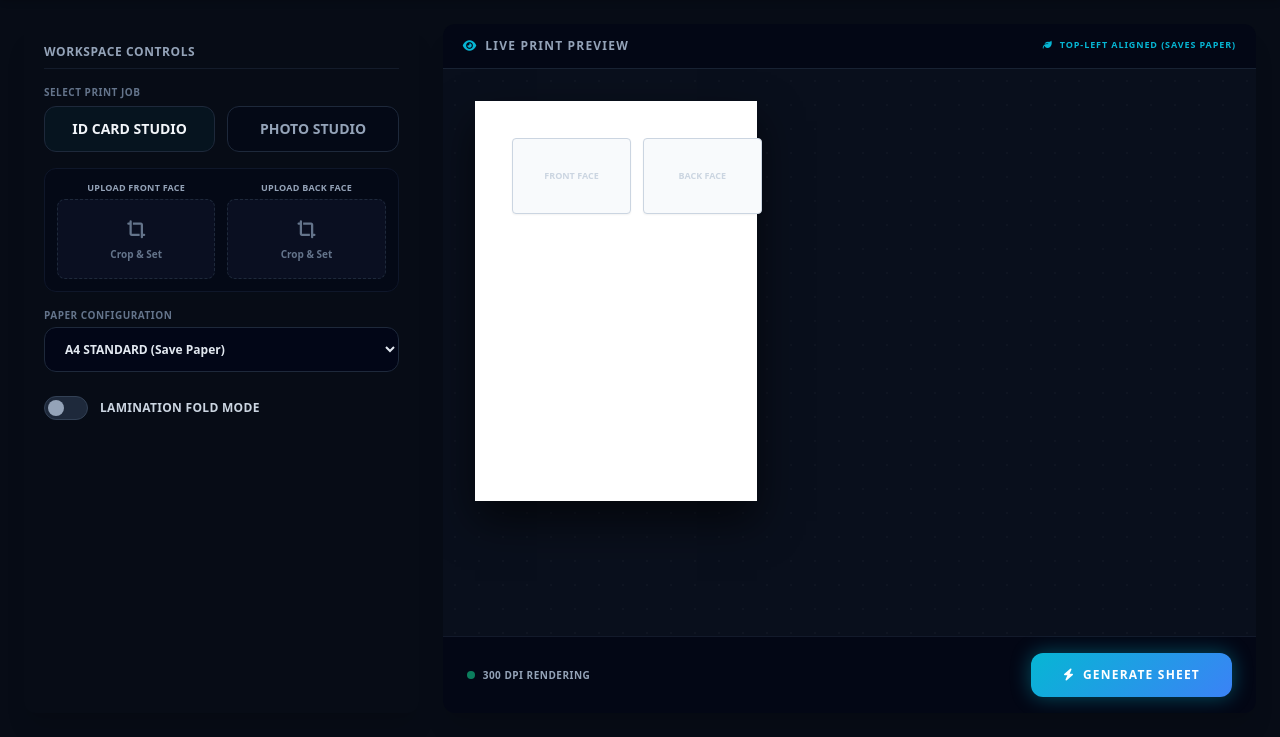
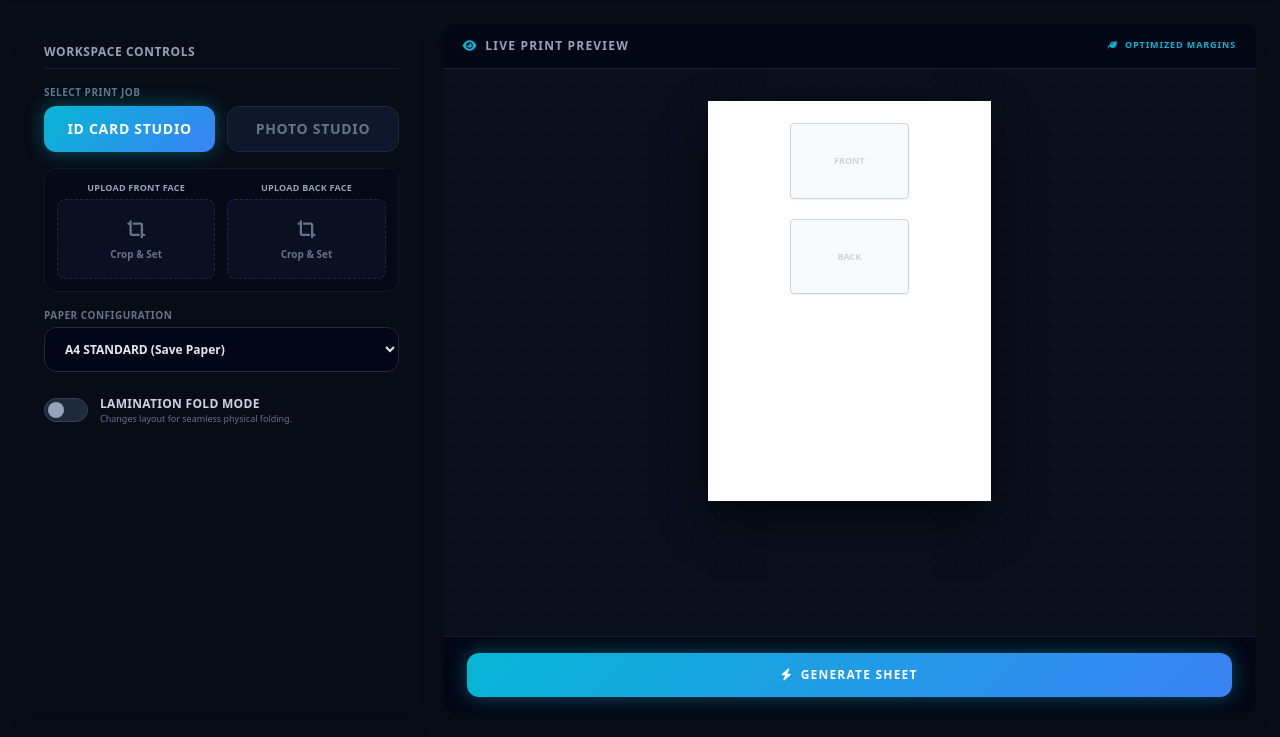
Before and after one commit to prafullt1506-cell/smart-pdf-web, a Flask app: page /print-studio in a window 1280 px wide. Shown: the part 63-800 px from the top of the page. Run offline with Flask 3, Linux system fonts and the light colour scheme; some libraries are stand-ins or nearby versions.

Commit message:
Update print_studio.html

```diff
--- a/templates/print_studio.html
+++ b/templates/print_studio.html
@@ -13,14 +13,7 @@
     <script>
         tailwind.config = {
             theme: {
-                extend: {
-                    colors: {
-                        studioDark: '#0b1324',
-                        studioCard: '#111c30',
-                        studioBorder: '#1e2d4a',
-                        studioCyan: '#06b6d4'
-                    }
-                }
+                extend: { colors: { studioDark: '#0b1324', studioCard: '#111c30', studioBorder: '#1e2d4a', studioCyan: '#06b6d4' } }
             }
         }
     </script>
@@ -29,17 +22,16 @@
         .studio-panel { background-color: var(--tw-colors-studioCard); border: 1px solid var(--tw-colors-studioBorder); }
         .cyan-glow-btn {
             background: linear-gradient(135deg, #06b6d4 0%, #3b82f6 100%);
-            box-shadow: 0 0 20px rgba(6, 182, 212, 0.4); transition: all 0.3s ease;
+            box-shadow: 0 0 20px rgba(6, 182, 212, 0.4); transition: all 0.3s ease; color: white; border: none;
         }
         .cyan-glow-btn:hover { box-shadow: 0 0 30px rgba(6, 182, 212, 0.7); transform: translateY(-1px); }
-        .active-tab { border: 2px solid #06b6d4; background-color: rgba(6, 182, 212, 0.05); }
+        .inactive-tab { background-color: #0f172a; color: #64748b; border: 1px solid #1e293b; transition: all 0.3s ease; }
+        .inactive-tab:hover { background-color: #1e293b; color: #94a3b8; }
 
-        /* Canvas sheet styling */
         #paperPreview { background-color: white; box-shadow: 0 20px 40px rgba(0,0,0,0.6); transition: all 0.3s ease; position: relative; }
         .card-face-preview { background: #f8fafc; border: 1px solid #cbd5e1; border-radius: 4px; display: flex; align-items: center; justify-content: center; overflow: hidden; }
         .card-face-preview img { width: 100%; height: 100%; object-fit: cover; }
 
-        /* Cropper Customization */
         .cropper-modal { background-color: rgba(0,0,0,0.85); }
         .cropper-view-box { outline: 2px solid #06b6d4; }
     </style>
@@ -63,11 +55,11 @@
                 <div>
                     <label class="text-[10px] font-bold text-slate-500 uppercase block mb-1.5 tracking-wider">Select Print Job</label>
                     <div class="grid grid-cols-2 gap-3">
-                        <button type="button" id="jobIdCard" onclick="setJobType('id_card')" class="active-tab py-3 px-3 rounded-xl flex flex-col items-center justify-center text-center border border-slate-800 transition-all group">
-                            <span class="text-sm font-black text-slate-100 group-hover:text-cyan-400">ID CARD STUDIO</span>
+                        <button type="button" id="jobIdCard" onclick="setJobType('id_card')" class="cyan-glow-btn py-3 px-3 rounded-xl flex flex-col items-center justify-center text-center group">
+                            <span class="text-sm font-black tracking-wider">ID CARD STUDIO</span>
                         </button>
-                        <button type="button" id="jobPassport" onclick="setJobType('passport')" class="py-3 px-3 rounded-xl flex flex-col items-center justify-center text-center border border-slate-800 transition-all group bg-slate-950/40">
-                            <span class="text-sm font-black text-slate-400 group-hover:text-cyan-400">PHOTO STUDIO</span>
+                        <button type="button" id="jobPassport" onclick="setJobType('passport')" class="inactive-tab py-3 px-3 rounded-xl flex flex-col items-center justify-center text-center group">
+                            <span class="text-sm font-black tracking-wider">PHOTO STUDIO</span>
                         </button>
                     </div>
                 </div>
@@ -142,6 +134,7 @@
                         </div>
                         <div class="flex flex-col">
                             <span class="text-xs font-black text-slate-300 uppercase tracking-wide">Lamination Fold Mode</span>
+                            <span class="text-[9px] text-slate-500 font-medium">Changes layout for seamless physical folding.</span>
                         </div>
                     </label>
                 </div>
@@ -152,19 +145,16 @@
             <div class="studio-panel rounded-xl shadow-xl h-full flex flex-col overflow-hidden">
                 <div class="bg-slate-950/60 border-b border-slate-800/80 px-5 py-3.5 flex justify-between">
                     <h2 class="text-xs font-black tracking-widest text-slate-400 uppercase"><i class="fa-solid fa-eye text-cyan-500 mr-2"></i>Live Print Preview</h2>
-                    <span class="text-[9px] text-cyan-500 font-bold tracking-widest"><i class="fa-solid fa-leaf mr-1"></i> TOP-LEFT ALIGNED (SAVES PAPER)</span>
+                    <span class="text-[9px] text-cyan-500 font-bold tracking-widest"><i class="fa-solid fa-leaf mr-1"></i> OPTIMIZED MARGINS</span>
                 </div>
 
-                <div class="flex-grow bg-[#090f1c] p-8 flex items-start justify-start overflow-auto relative min-h-[480px]">
+                <div class="flex-grow bg-[#090f1c] p-8 flex items-start justify-center overflow-auto relative min-h-[480px]">
                     <div class="absolute inset-0 opacity-[0.03]" style="background-image: radial-gradient(#cbd5e1 1.5px, transparent 1.5px); background-size: 24px 24px;"></div>
-                    <div id="paperPreview" class="flex shadow-2xl transition-all duration-300 mx-auto lg:mx-0"></div>
+                    <div id="paperPreview" class="flex shadow-2xl transition-all duration-300 mx-auto"></div>
                 </div>
 
-                <div class="bg-slate-950/60 border-t border-slate-800/60 px-6 py-4 flex flex-col sm:flex-row justify-between items-center gap-4">
-                    <div class="flex items-center gap-2 text-[10px] font-bold tracking-wider text-slate-400 uppercase">
-                        <span class="w-2 h-2 rounded-full bg-emerald-500 animate-pulse"></span> 300 DPI Rendering
-                    </div>
-                    <button type="button" id="generateBtn" onclick="executePrintJob()" class="cyan-glow-btn text-white font-black text-xs uppercase tracking-widest px-8 py-3.5 rounded-xl flex items-center gap-2">
+                <div class="bg-slate-950/60 border-t border-slate-800/60 px-6 py-4 flex justify-between items-center">
+                    <button type="button" id="generateBtn" onclick="executePrintJob()" class="cyan-glow-btn text-white font-black text-xs uppercase tracking-widest px-8 py-3.5 rounded-xl flex items-center gap-2 w-full justify-center">
                         <i class="fa-solid fa-bolt"></i> Generate Sheet
                     </button>
                 </div>
@@ -174,8 +164,8 @@
         <div id="cropModal" class="fixed inset-0 bg-slate-950/90 backdrop-blur-sm z-[100] hidden flex-col items-center justify-center p-4 opacity-0 transition-opacity duration-300">
             <div class="bg-slate-900 border border-slate-700 rounded-2xl shadow-2xl w-full max-w-3xl overflow-hidden flex flex-col">
                 <div class="px-6 py-4 border-b border-slate-800 flex justify-between items-center bg-slate-950">
-                    <h3 class="text-sm font-black uppercase tracking-widest text-slate-200"><i class="fa-solid fa-crop-simple text-cyan-500 mr-2"></i> Pro Image Adjustment</h3>
-                    <button onclick="closeCropModal()" class="text-slate-500 hover:text-rose-500 transition-colors"><i class="fa-solid fa-xmark text-xl"></i></button>
+                    <h3 class="text-sm font-black uppercase tracking-widest text-slate-200"><i class="fa-solid fa-crop-simple text-cyan-500 mr-2"></i> Adjust Image</h3>
+                    <button onclick="closeCropModal()" class="text-slate-500 hover:text-rose-500"><i class="fa-solid fa-xmark text-xl"></i></button>
                 </div>
                 <div class="p-6 bg-[#090f1c] flex justify-center items-center h-[50vh]">
                     <div class="w-full h-full flex justify-center items-center">
@@ -193,17 +183,12 @@
                 </div>
             </div>
         </div>
-
     </main>
 
     <script>
         let activeJob = 'id_card';
-        let cropper = null;
-        let currentCropType = '';
-
-        // Final blobs ready to be sent to backend
+        let cropper = null; let currentCropType = '';
         let printBlobs = { front: null, back: null, photo: null };
-        // Base64 object URLs for Live Preview
         let previewUrls = { front: '', back: '', photo: '' };
 
         const paperRatios = { 'a4': { w: 210, h: 297 }, '4x6': { w: 4, h: 6 }, '5x7': { w: 5, h: 7 }, '8x10': { w: 8, h: 10 } };
@@ -214,10 +199,19 @@
             else { dot.style.transform = 'translateX(0)'; dot.classList.replace('bg-white', 'bg-slate-400'); bg.classList.replace('bg-cyan-600', 'bg-slate-800'); }
         });
 
+        // 🎯 TABS UI FIX
         function setJobType(job) {
             activeJob = job;
-            document.getElementById('jobIdCard').className = job === 'id_card' ? "active-tab py-3 px-3 rounded-xl flex flex-col items-center justify-center text-center border border-slate-800 transition-all group" : "py-3 px-3 rounded-xl flex flex-col items-center justify-center text-center border border-slate-800 transition-all group bg-slate-950/40";
-            document.getElementById('jobPassport').className = job === 'passport' ? "active-tab py-3 px-3 rounded-xl flex flex-col items-center justify-center text-center border border-slate-800 transition-all group" : "py-3 px-3 rounded-xl flex flex-col items-center justify-center text-center border border-slate-800 transition-all group bg-slate-950/40";
+            const btnId = document.getElementById('jobIdCard');
+            const btnPass = document.getElementById('jobPassport');
+
+            if(job === 'id_card') {
+                btnId.className = "cyan-glow-btn py-3 px-3 rounded-xl flex flex-col items-center justify-center text-center group";
+                btnPass.className = "inactive-tab py-3 px-3 rounded-xl flex flex-col items-center justify-center text-center group";
+            } else {
+                btnPass.className = "cyan-glow-btn py-3 px-3 rounded-xl flex flex-col items-center justify-center text-center group";
+                btnId.className = "inactive-tab py-3 px-3 rounded-xl flex flex-col items-center justify-center text-center group";
+            }
 
             document.getElementById('idUploadGroup').style.display = job === 'id_card' ? 'grid' : 'none';
             document.getElementById('laminationBox').style.display = job === 'id_card' ? 'block' : 'none';
@@ -226,20 +220,15 @@
             updatePreview();
         }
 
-        // ✂️ Crop Modal Logic
         function triggerCropModal(event, type) {
-            const file = event.target.files[0];
-            if(!file) return;
+            const file = event.target.files[0]; if(!file) return;
             currentCropType = type;
-            const url = URL.createObjectURL(file);
             const image = document.getElementById('cropTargetImage');
-            image.src = url;
+            image.src = URL.createObjectURL(file);
 
             const modal = document.getElementById('cropModal');
-            modal.classList.remove('hidden');
-            setTimeout(() => modal.classList.remove('opacity-0'), 10);
+            modal.classList.remove('hidden'); setTimeout(() => modal.classList.remove('opacity-0'), 10);
 
-            // Set Aspect Ratio (ID Card = 8.5/5.4, Passport = dynamically based on size)
             let ratio = NaN;
             if(activeJob === 'id_card') { ratio = 8.5 / 5.4; }
             else {
@@ -250,16 +239,13 @@
             }
 
             if(cropper) cropper.destroy();
-            cropper = new Cropper(image, {
-                aspectRatio: ratio, viewMode: 1, dragMode: 'move', autoCropArea: 1, background: false
-            });
-            event.target.value = ''; // Reset input
+            cropper = new Cropper(image, { aspectRatio: ratio, viewMode: 1, dragMode: 'move', autoCropArea: 1, background: false });
+            event.target.value = '';
         }
 
         function closeCropModal() {
             const modal = document.getElementById('cropModal');
-            modal.classList.add('opacity-0');
-            setTimeout(() => modal.classList.add('hidden'), 300);
+            modal.classList.add('opacity-0'); setTimeout(() => modal.classList.add('hidden'), 300);
             if(cropper) cropper.destroy();
         }
 
@@ -267,21 +253,16 @@
             if(!cropper) return;
             cropper.getCroppedCanvas({ imageSmoothingQuality: 'high' }).toBlob((blob) => {
                 const newUrl = URL.createObjectURL(blob);
-                printBlobs[currentCropType] = blob;
-                previewUrls[currentCropType] = newUrl;
-
+                printBlobs[currentCropType] = blob; previewUrls[currentCropType] = newUrl;
                 const thumb = document.getElementById(currentCropType + 'Thumb');
                 const placeholder = document.getElementById(currentCropType + 'Placeholder');
-                thumb.src = newUrl;
-                thumb.classList.remove('hidden');
+                thumb.src = newUrl; thumb.classList.remove('hidden');
                 if(placeholder) placeholder.classList.add('hidden');
-
-                closeCropModal();
-                updatePreview();
+                closeCropModal(); updatePreview();
             }, 'image/jpeg', 0.95);
         }
 
-        // 🖨️ Top-Left Live Preview Engine
+        // 🎯 NEW LIVE PREVIEW LOGIC
         function updatePreview() {
             const paper = document.getElementById('paperSize').value;
             const paperDiv = document.getElementById('paperPreview');
@@ -293,49 +274,61 @@
             paperDiv.style.height = `${finalH}px`; paperDiv.style.width = `${finalW}px`;
             paperDiv.innerHTML = '';
 
-            // PAPER SAVING ALIGNMENT (Top-Left Origin Padding)
-            paperDiv.style.padding = '5%';
-            paperDiv.style.alignContent = 'flex-start';
-            paperDiv.style.alignItems = 'flex-start';
+            // Smaller Margins!
+            paperDiv.style.padding = '3%';
 
             if(activeJob === 'id_card') {
-                const isVerticalPaper = (paper === '4x6' || paper === '5x7' || paper === '8x10');
-                paperDiv.style.flexDirection = isVerticalPaper ? 'column' : 'row';
-                paperDiv.style.justifyContent = 'flex-start'; // TOP LEFT
-                paperDiv.style.gap = '12px';
-
-                const cardW = finalW * (isVerticalPaper ? 0.75 : 0.42);
-                const cardH = cardW * (5.4 / 8.5);
-
                 const createCard = (type, text) => {
-                    const d = document.createElement('div');
-                    d.className = 'card-face-preview shadow-sm shrink-0';
+                    const d = document.createElement('div'); d.className = 'card-face-preview shadow-sm shrink-0';
                     d.style.width = `${cardW}px`; d.style.height = `${cardH}px`;
                     d.innerHTML = previewUrls[type] ? `<img src="${previewUrls[type]}">` : `<span class="text-[9px] font-bold text-slate-300">${text}</span>`;
                     return d;
                 };
 
-                const frontCard = createCard('front', 'FRONT FACE');
-                const backCard = createCard('back', 'BACK FACE');
+                const isA4 = (paper === 'a4');
+                const cardW = finalW * (isA4 ? 0.42 : 0.75);
+                const cardH = cardW * (5.4 / 8.5);
+                const frontCard = createCard('front', 'FRONT');
+                const backCard = createCard('back', 'BACK');
 
-                if(lamination) {
-                    if(isVerticalPaper) {
-                        backCard.style.transform = 'rotate(180deg)';
-                        const line = document.createElement('div');
-                        line.className = 'w-full border-t border-dashed border-slate-400 my-1 relative text-center shrink-0';
-                        paperDiv.appendChild(frontCard); paperDiv.appendChild(line); paperDiv.appendChild(backCard);
-                    } else {
+                if (isA4) {
+                    if (lamination) {
+                        // A4 + Lamination: TOP-CENTER, SIDE-BY-SIDE
+                        paperDiv.style.flexDirection = 'row';
+                        paperDiv.style.justifyContent = 'center';
+                        paperDiv.style.alignItems = 'flex-start';
+                        paperDiv.style.gap = '15px';
+
                         const line = document.createElement('div');
                         line.className = 'h-full border-l border-dashed border-slate-400 mx-1 shrink-0';
                         paperDiv.appendChild(frontCard); paperDiv.appendChild(line); paperDiv.appendChild(backCard);
+                    } else {
+                        // A4 + Normal: TOP-CENTER, ONE BELOW ANOTHER
+                        paperDiv.style.flexDirection = 'column';
+                        paperDiv.style.justifyContent = 'flex-start';
+                        paperDiv.style.alignItems = 'center';
+                        paperDiv.style.gap = '20px';
+                        paperDiv.appendChild(frontCard); paperDiv.appendChild(backCard);
                     }
                 } else {
-                    paperDiv.appendChild(frontCard); paperDiv.appendChild(backCard);
+                    // Small Papers (4x6, 5x7): TOP-LEFT, ONE BELOW ANOTHER
+                    paperDiv.style.flexDirection = 'column';
+                    paperDiv.style.justifyContent = 'flex-start';
+                    paperDiv.style.alignItems = 'flex-start';
+                    paperDiv.style.gap = '12px';
+
+                    if(lamination) {
+                        backCard.style.transform = 'rotate(180deg)';
+                        const line = document.createElement('div');
+                        line.className = 'w-full border-t border-dashed border-slate-400 my-1 shrink-0 text-center relative';
+                        paperDiv.appendChild(frontCard); paperDiv.appendChild(line); paperDiv.appendChild(backCard);
+                    } else {
+                        paperDiv.appendChild(frontCard); paperDiv.appendChild(backCard);
+                    }
                 }
             } else {
-                paperDiv.style.display = 'flex';
-                paperDiv.style.flexWrap = 'wrap';
-                paperDiv.style.justifyContent = 'flex-start'; // TOP LEFT
+                paperDiv.style.display = 'flex'; paperDiv.style.flexWrap = 'wrap';
+                paperDiv.style.justifyContent = 'flex-start'; paperDiv.style.alignContent = 'flex-start';
                 paperDiv.style.gap = '4px';
 
                 const sizeType = document.getElementById('photoSize').value;
@@ -385,8 +378,7 @@
                 const response = await fetch('/process-print-studio', { method: 'POST', body: formData });
                 if(response.ok) {
                     const blob = await response.blob();
-                    const a = document.createElement('a');
-                    a.href = window.URL.createObjectURL(blob);
+                    const a = document.createElement('a'); a.href = window.URL.createObjectURL(blob);
                     a.download = `Print_Sheet_${activeJob}_${new Date().getTime()}.jpg`;
                     document.body.appendChild(a); a.click(); a.remove();
                 } else alert('Error creating layout.');
```
